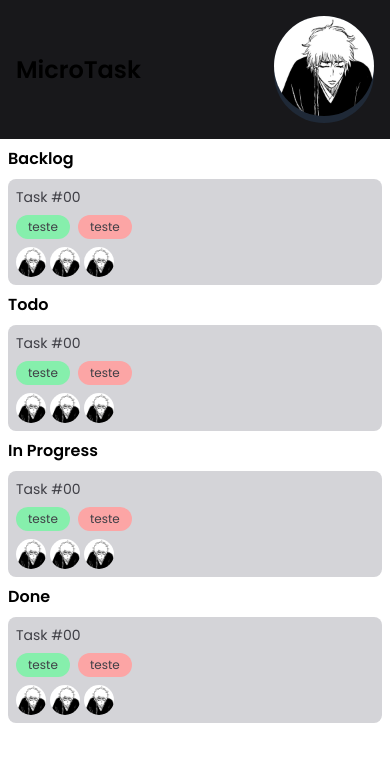
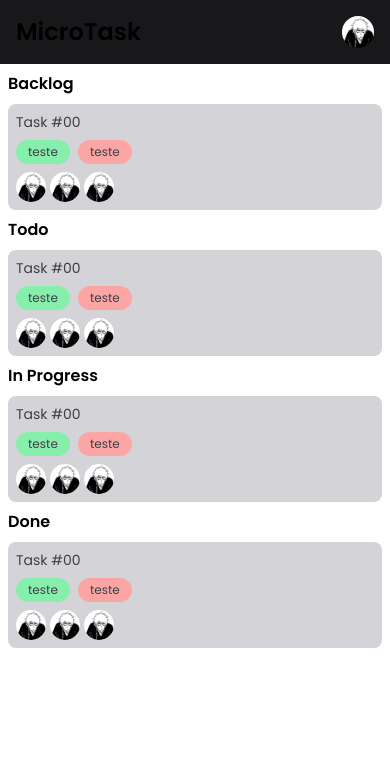
Before and after one commit to adrielestoller/MicroTask, a Next.js app: page / in a window 390 px wide. Shown: the top 762 px of the page. Built offline with nearby package versions, Linux system fonts and the light colour scheme.

Commit message:
fix: :boom: fix navbar profile image

```diff
--- a/src/components/navbar.tsx
+++ b/src/components/navbar.tsx
@@ -16,11 +16,11 @@ export default function Navbar() {
                         href="/user"
                         className="flex items-center bg-gray-800 rounded-full md:mr-0 focus:ring-4 focus:ring-gray-300 dark:focus:ring-gray-600"
                     >
-                        <div className="relative md:h-10 md:w-10">
+                        <div className="relative h-8 w-8 md:h-10 md:w-10">
                             <Image
                                 className="rounded-full"
-                                width={100}
-                                height={100}
+                                layout="fill"
+                                objectFit="cover"
                                 src="/profile.jpg"
                                 alt="User profile image"
                             />
```
Also changed, not shown: 2 other files (tests, documents, lock files or other folders).
